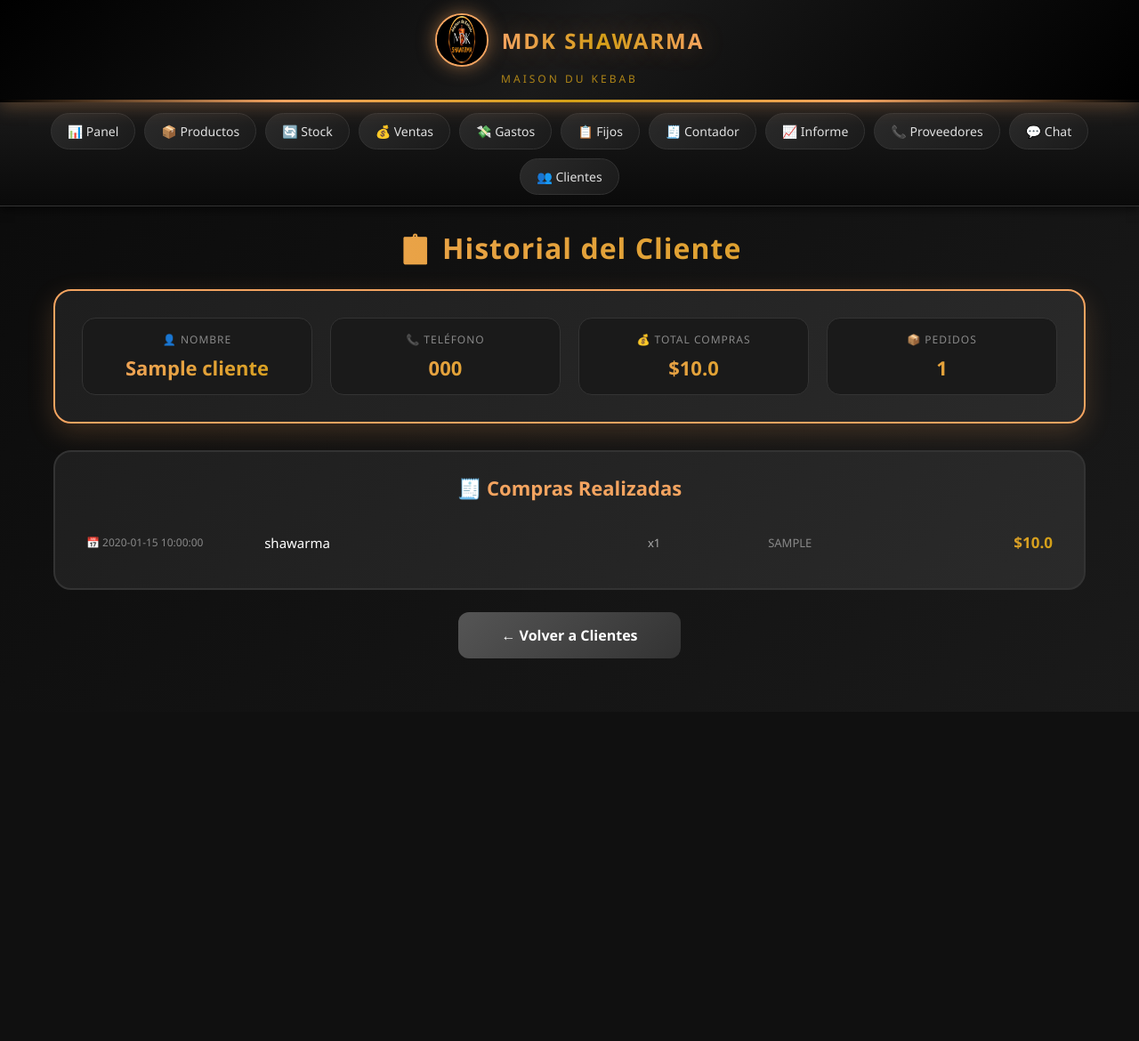
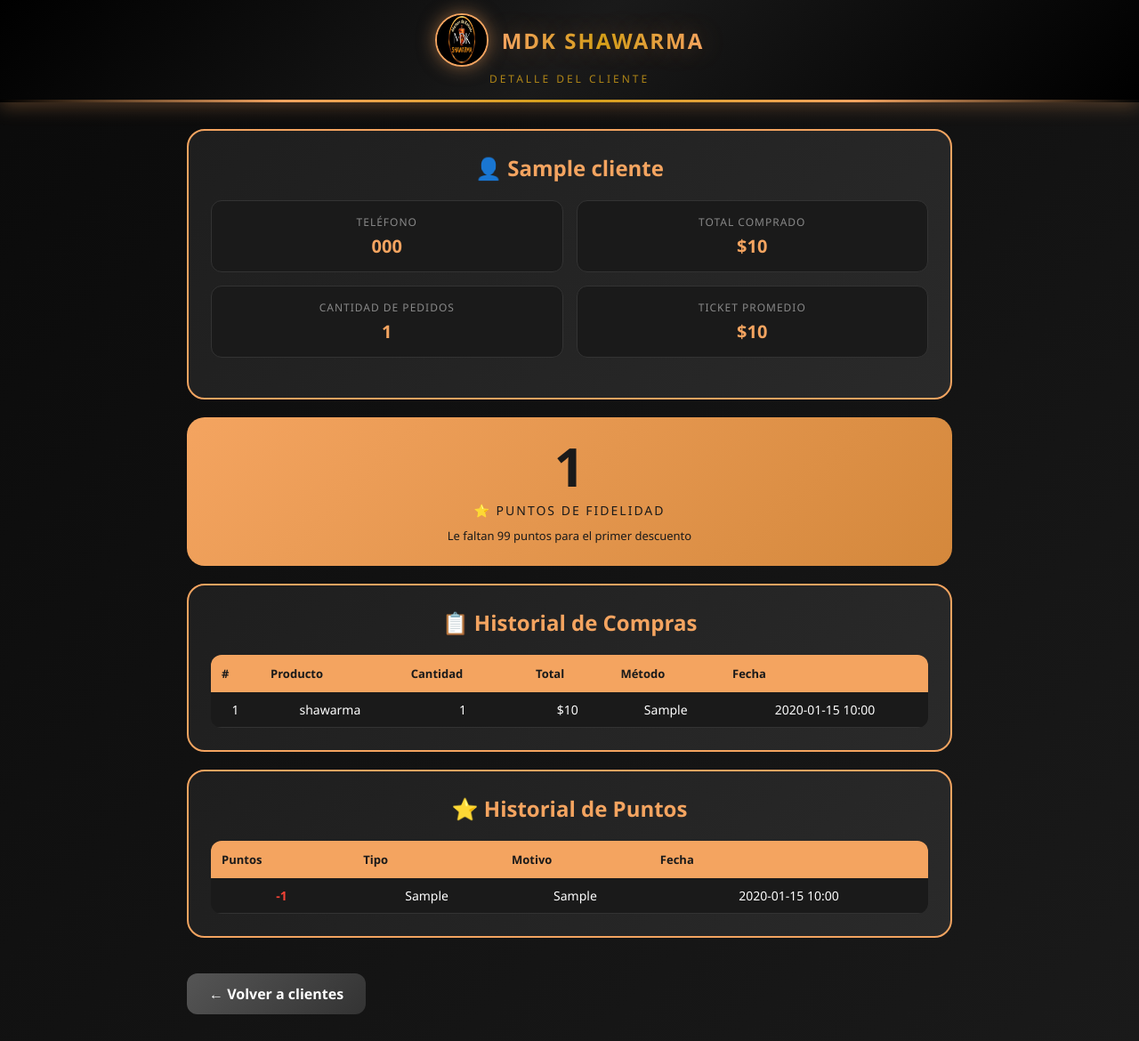
Before and after one commit to MDKShawarma/mdk-sistema, a Flask app: page /cliente/1 in a window 1280 px wide. Shown: the whole page at 89% size. Before the commit the page ends 740 px from the top, so only its background shows below. Run offline with Flask 3, Linux system fonts and the light colour scheme; a user stored in the database is signed in; data comes from the database, SQL or seed files in the repository; tables that the repository leaves empty hold one stand-in row (values such as "Sample post").

Commit message:
Actualizar cliente_detalle.html con sistema de puntos

```diff
--- a/templates/cliente_detalle.html
+++ b/templates/cliente_detalle.html
@@ -3,205 +3,201 @@
 <head>
     <meta charset="UTF-8">
     <meta name="viewport" content="width=device-width, initial-scale=1.0">
-    <title>Detalle Cliente - MDK Shawarma</title>
+    <title>Detalle Cliente - MDK</title>
     <link rel="stylesheet" href="/static/style.css">
     <style>
-        .info-cliente {
+        .content { max-width: 900px; margin: 0 auto; padding: 30px 20px; }
+
+        .card {
             background: linear-gradient(135deg, #1e1e1e, #2a2a2a);
             border: 2px solid #f4a460;
             border-radius: 20px;
-            padding: 30px;
-            margin-bottom: 30px;
+            padding: 25px;
+            margin-bottom: 20px;
+        }
+
+        .card h2 { color: #f4a460; margin-bottom: 20px; }
+
+        .info-cliente {
             display: grid;
-            grid-template-columns: repeat(auto-fit, minmax(200px, 1fr));
-            gap: 20px;
-            box-shadow: 0 10px 30px rgba(244, 164, 96, 0.2);
+            grid-template-columns: 1fr 1fr;
+            gap: 15px;
+            margin-bottom: 20px;
         }
 
         .info-item {
-            text-align: center;
+            background: #1a1a1a;
             padding: 15px;
-            background: #1a1a1a;
-            border-radius: 15px;
+            border-radius: 12px;
             border: 1px solid #333;
-            transition: all 0.3s;
-        }
-
-        .info-item:hover {
-            border-color: #f4a460;
-            transform: translateY(-3px);
         }
 
         .info-item .label {
             color: #888;
             font-size: 12px;
-            margin-bottom: 8px;
             text-transform: uppercase;
             letter-spacing: 1px;
+            margin-bottom: 5px;
         }
 
         .info-item .valor {
-            font-size: 22px;
+            color: #f4a460;
+            font-size: 20px;
             font-weight: bold;
-            background: linear-gradient(90deg, #f4a460, #d4a017);
-            -webkit-background-clip: text;
-            -webkit-text-fill-color: transparent;
-            background-clip: text;
         }
 
-        .compras-list {
-            background: linear-gradient(135deg, #1e1e1e, #2a2a2a);
-            border: 2px solid #333;
+        .puntos-destacado {
+            background: linear-gradient(135deg, #f4a460, #d4883c);
+            color: #1a1a1a;
+            padding: 25px;
             border-radius: 20px;
-            padding: 25px;
+            text-align: center;
+            margin-bottom: 20px;
         }
 
-        .compras-list h2 {
-            color: #f4a460;
-            font-size: 22px;
-            margin-bottom: 20px;
-            text-align: center;
+        .puntos-destacado .numero {
+            font-size: 60px;
+            font-weight: bold;
+            line-height: 1;
         }
 
-        .compra-item {
-            display: flex;
-            justify-content: space-between;
-            align-items: center;
-            padding: 15px 10px;
-            border-bottom: 1px solid #333;
-            border-radius: 10px;
-            transition: all 0.2s;
-            gap: 10px;
-            flex-wrap: wrap;
+        .puntos-destacado .label {
+            font-size: 14px;
+            text-transform: uppercase;
+            letter-spacing: 2px;
+            margin-top: 10px;
         }
 
-        .compra-item:hover {
-            background: rgba(244, 164, 96, 0.1);
+        table {
+            width: 100%;
+            border-collapse: collapse;
+            background: #1a1a1a;
+            border-radius: 12px;
+            overflow: hidden;
         }
 
-        .compra-item:last-child { border-bottom: none; }
-
-        .compra-item .fecha {
-            flex: 1;
-            font-size: 12px;
-            color: #888;
+        th {
+            background: #f4a460;
+            color: #1a1a1a;
+            padding: 12px;
+            text-align: left;
+            font-size: 13px;
         }
 
-        .compra-item .producto {
-            flex: 2;
-            font-size: 15px;
-            font-weight: 500;
-        }
-
-        .compra-item .cantidad {
-            flex: 0.5;
-            text-align: center;
-            font-size: 13px;
-            color: #aaa;
-        }
-
-        .compra-item .metodo {
-            flex: 1;
-            text-align: center;
-            font-size: 13px;
-            color: #888;
-            text-transform: uppercase;
-        }
-
-        .compra-item .total {
-            flex: 1;
-            text-align: right;
-            font-size: 17px;
-            font-weight: bold;
-            background: linear-gradient(90deg, #f4a460, #d4a017);
-            -webkit-background-clip: text;
-            -webkit-text-fill-color: transparent;
-            background-clip: text;
+        td {
+            padding: 10px 12px;
+            border-bottom: 1px solid #333;
+            font-size: 14px;
         }
 
         .btn-volver {
-            display: block;
-            max-width: 250px;
-            margin: 25px auto;
+            display: inline-block;
             background: linear-gradient(135deg, #555, #333);
             color: white;
-            padding: 15px 25px;
+            padding: 12px 25px;
             border-radius: 12px;
             text-decoration: none;
-            text-align: center;
             font-weight: bold;
-            font-size: 16px;
-            transition: all 0.3s;
+            margin-top: 20px;
         }
 
-        .btn-volver:hover {
-            transform: translateY(-3px);
-            box-shadow: 0 8px 25px rgba(85, 85, 85, 0.4);
-        }
+        .tipo-suma { color: #4CAF50; font-weight: bold; }
+        .tipo-canje { color: #f44336; font-weight: bold; }
     </style>
 </head>
 <body>
+
 <div class="header">
     <div class="header-logo">
         <img src="/static/logo.png" alt="MDK Logo">
         <h2>MDK SHAWARMA</h2>
     </div>
-        <div class="header-subtitle">Maison du Kebab</div>
-    </div>
-
-    <div class="menu">
-        <a href="/">📊 Panel</a>
-        <a href="/productos">📦 Productos</a>
-        <a href="/stock">🔄 Stock</a>
-        <a href="/ventas">💰 Ventas</a>
-        <a href="/gastos">💸 Gastos</a>
-        <a href="/gastos_fijos">📋 Fijos</a>
-        <a href="/contador">🧾 Contador</a>
-        <a href="/informe">📈 Informe</a>
-        <a href="/proveedores">📞 Proveedores</a>
-        <a href="/chat">💬 Chat</a>
-        <a href="/clientes">👥 Clientes</a>
+    <div class="header-subtitle">Detalle del Cliente</div>
 </div>
 
 <div class="content">
-        <h1>📋 Historial del Cliente</h1>
-
+    <div class="card">
+        <h2>👤 {{ cliente['nombre'] }}</h2>
         <div class="info-cliente">
             <div class="info-item">
-                <div class="label">👤 Nombre</div>
-                <div class="valor">{{ cliente[1] }}</div>
+                <div class="label">Teléfono</div>
+                <div class="valor">{{ cliente['telefono'] or 'Sin teléfono' }}</div>
             </div>
             <div class="info-item">
-                <div class="label">📞 Teléfono</div>
-                <div class="valor">{{ cliente[2] }}</div>
+                <div class="label">Total Comprado</div>
+                <div class="valor">${{ "%.0f"|format(cliente['total_compras']) }}</div>
             </div>
             <div class="info-item">
-                <div class="label">💰 Total Compras</div>
-                <div class="valor">${{ cliente[3] }}</div>
+                <div class="label">Cantidad de Pedidos</div>
+                <div class="valor">{{ cliente['cantidad_pedidos'] }}</div>
             </div>
             <div class="info-item">
-                <div class="label">📦 Pedidos</div>
-                <div class="valor">{{ cliente[4] }}</div>
+                <div class="label">Ticket Promedio</div>
+                <div class="valor">${{ "%.0f"|format(cliente['total_compras'] / cliente['cantidad_pedidos']) if cliente['cantidad_pedidos'] > 0 else 0 }}</div>
+            </div>
         </div>
     </div>
 
-        <div class="compras-list">
-            <h2>🧾 Compras Realizadas</h2>
-            {% for compra in compras %}
-            <div class="compra-item">
-                <span class="fecha">📅 {{ compra[6] }}</span>
-                <span class="producto">{{ compra[1] }}</span>
-                <span class="cantidad">x{{ compra[2] }}</span>
-                <span class="metodo">{{ compra[4] }}</span>
-                <span class="total">${{ compra[3] }}</span>
-            </div>
-            {% endfor %}
-            {% if not compras %}
-            <p style="text-align:center; color:#666; padding:20px;">Este cliente no tiene compras registradas</p>
+    <div class="puntos-destacado">
+        <div class="numero">{{ cliente['puntos'] or 0 }}</div>
+        <div class="label">⭐ Puntos de Fidelidad</div>
+        <div style="margin-top: 10px; font-size: 13px;">
+            {% if (cliente['puntos'] or 0) >= 100 %}
+                ¡Puede canjear {{ (cliente['puntos'] // 100) }} descuento(s) de $1.000!
+            {% else %}
+                Le faltan {{ 100 - (cliente['puntos'] or 0) }} puntos para el primer descuento
             {% endif %}
         </div>
+    </div>
 
-        <a href="/clientes" class="btn-volver">← Volver a Clientes</a>
+    <div class="card">
+        <h2>📋 Historial de Compras</h2>
+        <table>
+            <tr>
+                <th>#</th>
+                <th>Producto</th>
+                <th>Cantidad</th>
+                <th>Total</th>
+                <th>Método</th>
+                <th>Fecha</th>
+            </tr>
+            {% for c in compras %}
+            <tr>
+                <td>{{ c['id'] }}</td>
+                <td>{{ c['nombre'] }}</td>
+                <td>{{ c['cantidad'] }}</td>
+                <td>${{ "%.0f"|format(c['total']) }}</td>
+                <td>{{ c['metodo_pago'] }}</td>
+                <td>{{ c['fecha'][:16] }}</td>
+            </tr>
+            {% endfor %}
+        </table>
     </div>
+
+    <div class="card">
+        <h2>⭐ Historial de Puntos</h2>
+        <table>
+            <tr>
+                <th>Puntos</th>
+                <th>Tipo</th>
+                <th>Motivo</th>
+                <th>Fecha</th>
+            </tr>
+            {% for m in movimientos %}
+            <tr>
+                <td class="{% if m['tipo'] == 'suma' %}tipo-suma{% else %}tipo-canje{% endif %}">
+                    {% if m['tipo'] == 'suma' %}+{% else %}-{% endif %}{{ m['puntos'] }}
+                </td>
+                <td>{{ m['tipo'] }}</td>
+                <td>{{ m['motivo'] }}</td>
+                <td>{{ m['fecha'][:16] }}</td>
+            </tr>
+            {% endfor %}
+        </table>
+    </div>
+
+    <a href="/clientes" class="btn-volver">← Volver a clientes</a>
+</div>
+
 </body>
 </html>
```
Lines whose indentation alone changed are shown as unchanged.
